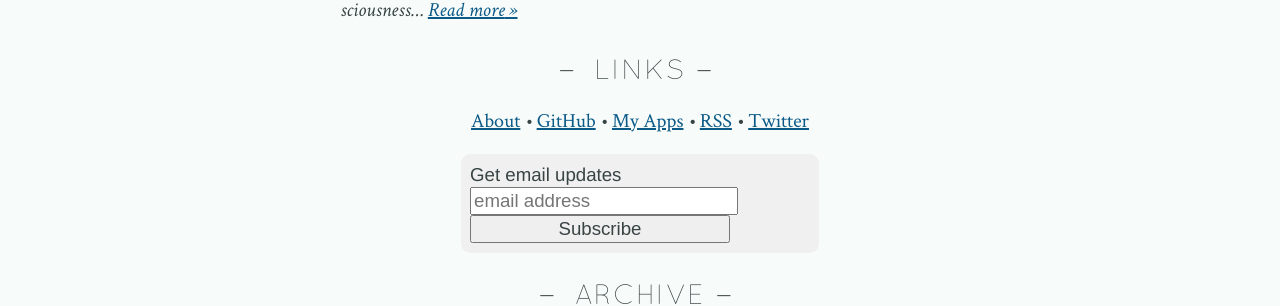
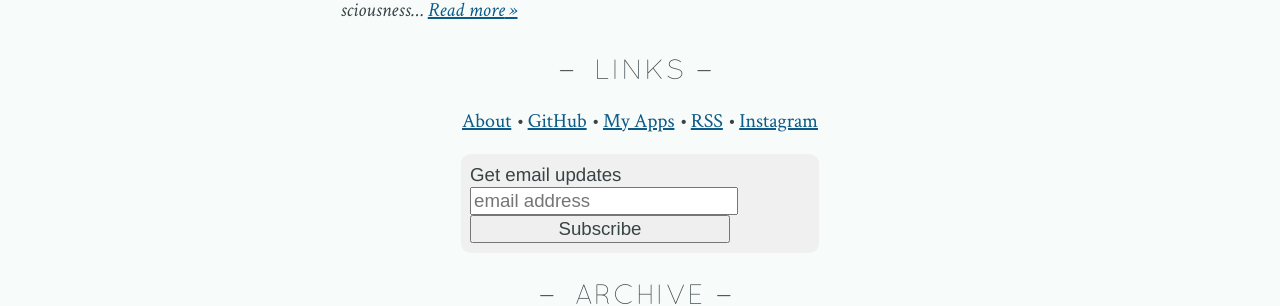
Before and after one commit to mmertsock/mmertsock.github.io, a Jekyll site: the page built from index.html, in a window 1280 px wide. Shown: the part 560-866 px from the top of the page. Built offline with Jekyll 4.4.1, drawn with Linux system fonts in a browser that asks for light colours; comment, search, counter and statistics services are not loaded.

Commit message:
s/twitter/instagram

```diff
--- a/_includes/sitelinks.html
+++ b/_includes/sitelinks.html
@@ -4,7 +4,7 @@
         <li><a href="https://github.com/mmertsock/mmertsock.github.io">GitHub</a></li>
         <li><a href="http://www.esker-apps.com/">My Apps</a></li>
         <li><a href="{{ site.url }}/feed.xml">RSS</a></li>
-        <li><a href="https://twitter.com/mmertsock">Twitter</a></li>
+        <li><a href="https://instagram.com/mmertsock/">Instagram</a></li>
     </ul>
 </nav>
 
```
